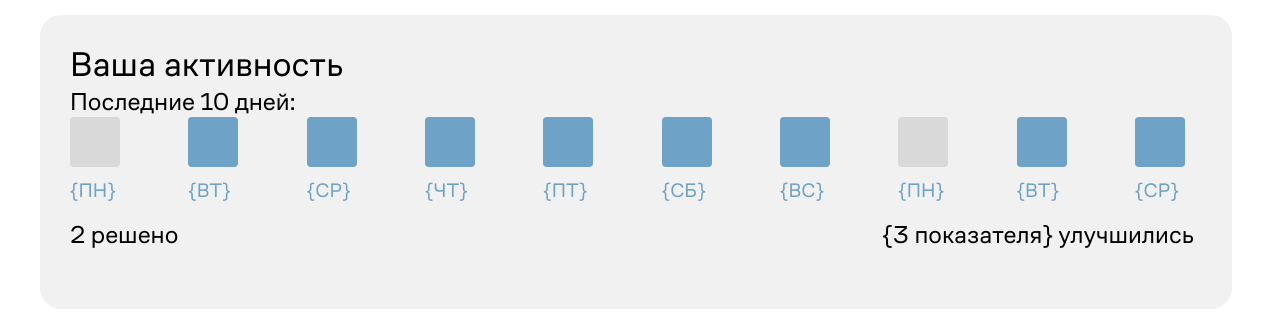
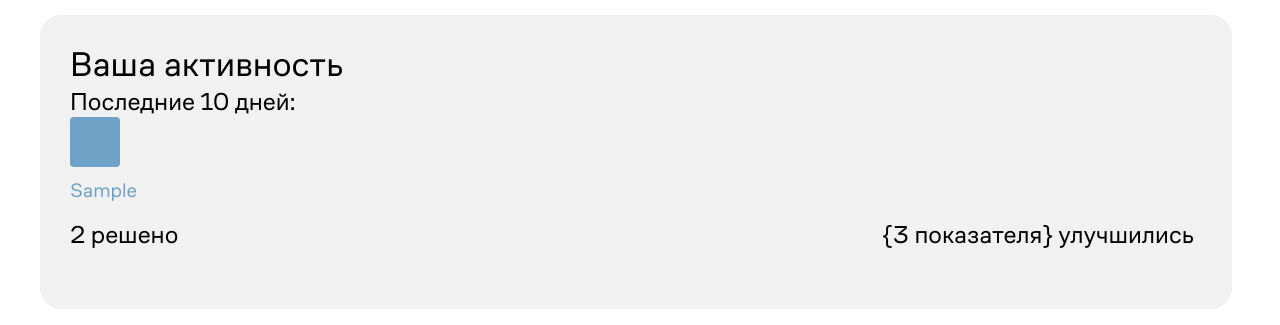
Before and after one commit to t0sssik/memory-project, a Django app: template templates/main.html in a window 1280 px wide. Shown: the part 1286-1611 px from the top of the page. Run offline with Django 5.2, Linux system fonts and the light colour scheme; data comes from the database, SQL or seed files in the repository; both versions use the stored data as it was after the commit; the template is opened without the code that fills it: values that come from a table or form of the project are taken from there, most other values are stand-ins (such as "Sample title", 1, 10 or a date in 2020); some web fonts are replaced.

Commit message:
feat: main page last ten days info added

```diff
--- a/Main/views.py
+++ b/Main/views.py
@@ -17,11 +17,13 @@
         else:
             result = 0
             value = 0
+        days = get_last_ten_days(user=request.user)
         context = {
             'stats': stats,
             'test': is_completed,
             'result': result,
             'value': value,
+            'days': days,
         }
         return render(request, 'main.html', context)
     else:
@@ -69,6 +71,7 @@
     if request.method == 'POST':
         if request.POST.get('button') == 'exit':
             update_test(user, request.POST)
+            update_stat(user)
             return redirect('/test/end')
     return render(request, 'test.html', {'test': tasks})
 
--- a/templates/main.html
+++ b/templates/main.html
@@ -68,46 +68,19 @@
                 <h3>Ваша активность</h3>
                 <h4>Последние 10 дней:</h4>
                 <div class="days">
+                {% for day in days %}
+                    {% if day.1 == 0 %}
                         <div class="day">
                             <div class="rectangle"></div>
-                        <p>{ПН}</p>
+                            <p>{{ day.0 }}</p>
                         </div>
+                    {% else %}
                         <div class="day complete">
                             <div class="rectangle"></div>
-                        <p>{ВТ}</p>
+                            <p>{{ day.0 }}</p>
                         </div>
-                    <div class="day complete">
-                    <div class="rectangle"></div>
-                        <p>{СР}</p>
-                    </div>
-                    <div class="day complete">
-                        <div class="rectangle"></div>
-                        <p>{ЧТ}</p>
-                    </div>
-                    <div class="day complete">
-                        <div class="rectangle"></div>
-                        <p>{ПТ}</p>
-                    </div>
-                    <div class="day complete">
-                        <div class="rectangle"></div>
-                        <p>{СБ}</p>
-                    </div>
-                    <div class="day complete">
-                        <div class="rectangle"></div>
-                        <p>{ВС}</p>
-                    </div>
-                    <div class="day">
-                        <div class="rectangle"></div>
-                        <p>{ПН}</p>
-                    </div>
-                    <div class="day complete">
-                        <div class="rectangle"></div>
-                        <p>{ВТ}</p>
-                    </div>
-                    <div class="day complete">
-                    <div class="rectangle"></div>
-                        <p>{СР}</p>
-                    </div>
+                    {% endif %}
+                {% endfor %}
                 </div>
                 <div class="stats">
                     <h4>{{ stats.completed }} решено</h4>
```
Also changed, not shown: Main/functions/stats_functions.py (+6 -1 lines), Main/functions/test_functions.py (+16 -2 lines), db.sqlite3. Lines whose indentation alone changed are shown as unchanged.
